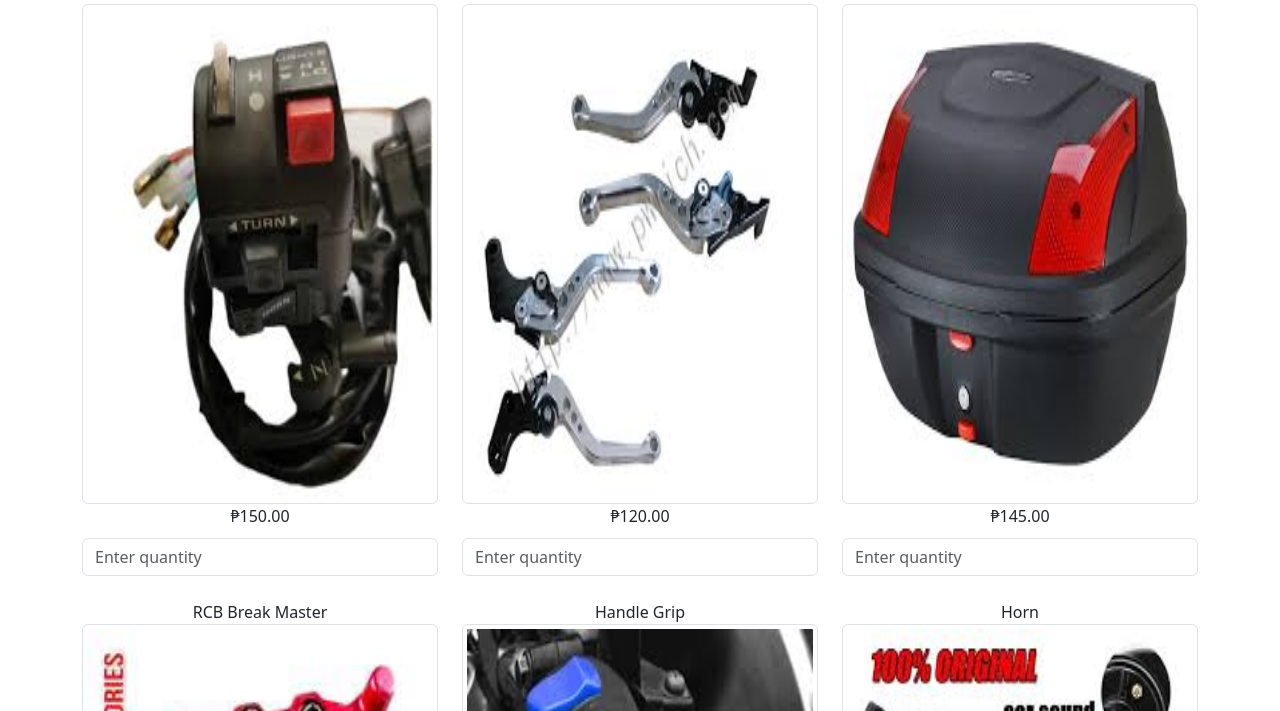
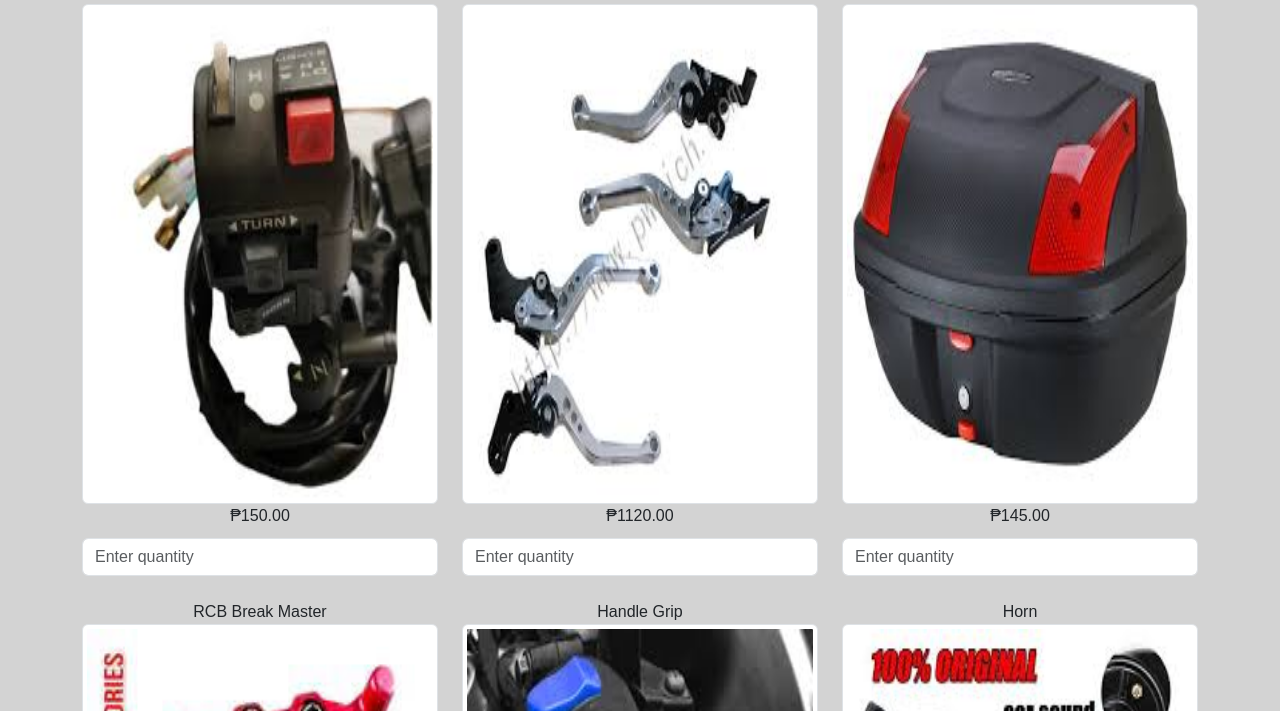
Before and after one commit to MattGarcia30/mattmatt, a plain HTML site: page index.html in a window 1280 px wide. Shown: the part 89-800 px from the top of the page. Drawn offline with nearby package versions, Linux system fonts and the light colour scheme.

Commit message:
Update index.html

```diff
--- a/index.html
+++ b/index.html
@@ -7,7 +7,7 @@
   <link href="https://cdn.jsdelivr.net/npm/bootstrap@5.3.3/dist/css/bootstrap.min.css" rel="stylesheet" integrity="sha384-QWTKZyjpPEjISv5WaRU9OFeRpok6YctnYmDr5pNlyT2bRjXh0JMhjY6hW+ALEwIH" crossorigin="anonymous">
   <style>
     body {
-      background-color:#D3D3D3
+      background-color:#D3D3D3;
       font-family: 'Arial', sans-serif;
     }
     h2 {
@@ -70,7 +70,7 @@
     <div class="col-md-4 text-center mb-4">
       <label id="product2">Break lever</label>
       <img src="images2.jpg" style="width:400px; height:500px;" class="img-thumbnail"/>
-      <label for="product2" id="price2">₱120.00</label>
+      <label for="product2" id="price2">₱1120.00</label>
       <input type="number" class="form-control" id="qty2" placeholder="Enter quantity"/>
     </div>
 
```
